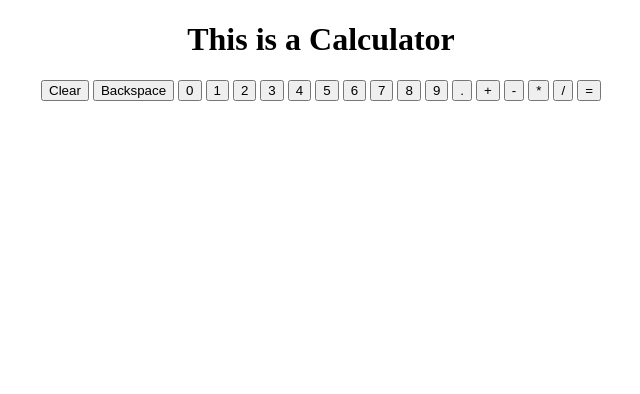
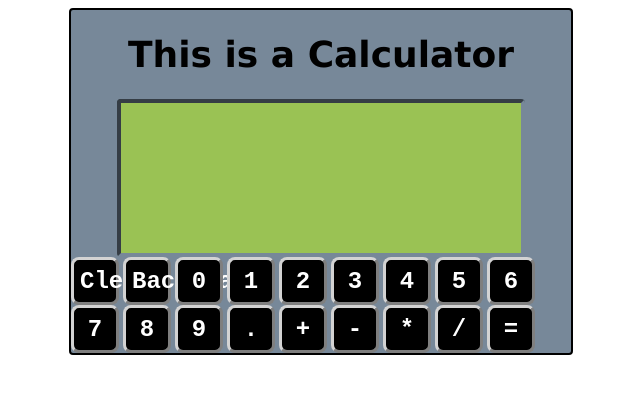
Before and after one commit to mmcav/odin-calculator, a plain HTML site: page index.html in a window 1280 px wide. Shown: the whole page, without its empty margins (319-959 px from the left). Drawn offline with Linux system fonts and the light colour scheme.

Commit message:
Added some style to the calculator Edited style.css in order to add some visual style to the calculator. Still a work in progress. For now it has been mostly focused on the outer container, the visor, and the individual buttons. More later.

```diff
--- a/style.css
+++ b/style.css
@@ -1,3 +1,54 @@
 body {
+    display: flex;
+    justify-content: center;
+}
+
+div#container {
+    align-items: center;
+    background-color: lightslategray;
+    border: 2px solid black;
+    border-radius: 4px;
+    display: flex;
+    flex-direction: column;
+    max-width: 500px;
+    width: 90vw;
+}
+
+h1 {
+    font-family: Verdana, Geneva, Tahoma, sans-serif;
+    font-size: 36px;
     text-align: center;
 }
+
+div#visor {
+    background-color: rgb(154, 194, 84);
+    border: 4px inset lightslategray;
+    border-radius: 4px;
+    height: 150px;
+    max-width: 400px;
+    width: 80vw;
+}
+
+div#visor > p {
+    font-family: 'Courier New', Courier, monospace;
+    font-size: 28px;
+    margin: 8px;
+    text-align: right;
+}
+
+button {
+    background-color: black;
+    border: 3px outset lightgray;
+    border-radius: 8px;
+    color: white;
+    font-family: 'Courier New', Courier, monospace;
+    font-size: 24px;
+    font-weight: bold;
+    height: 48px;
+    width: 48px;
+}
+
+button:active {
+    border: 3px inset gray;
+    border-radius: 8px;
+}
```
